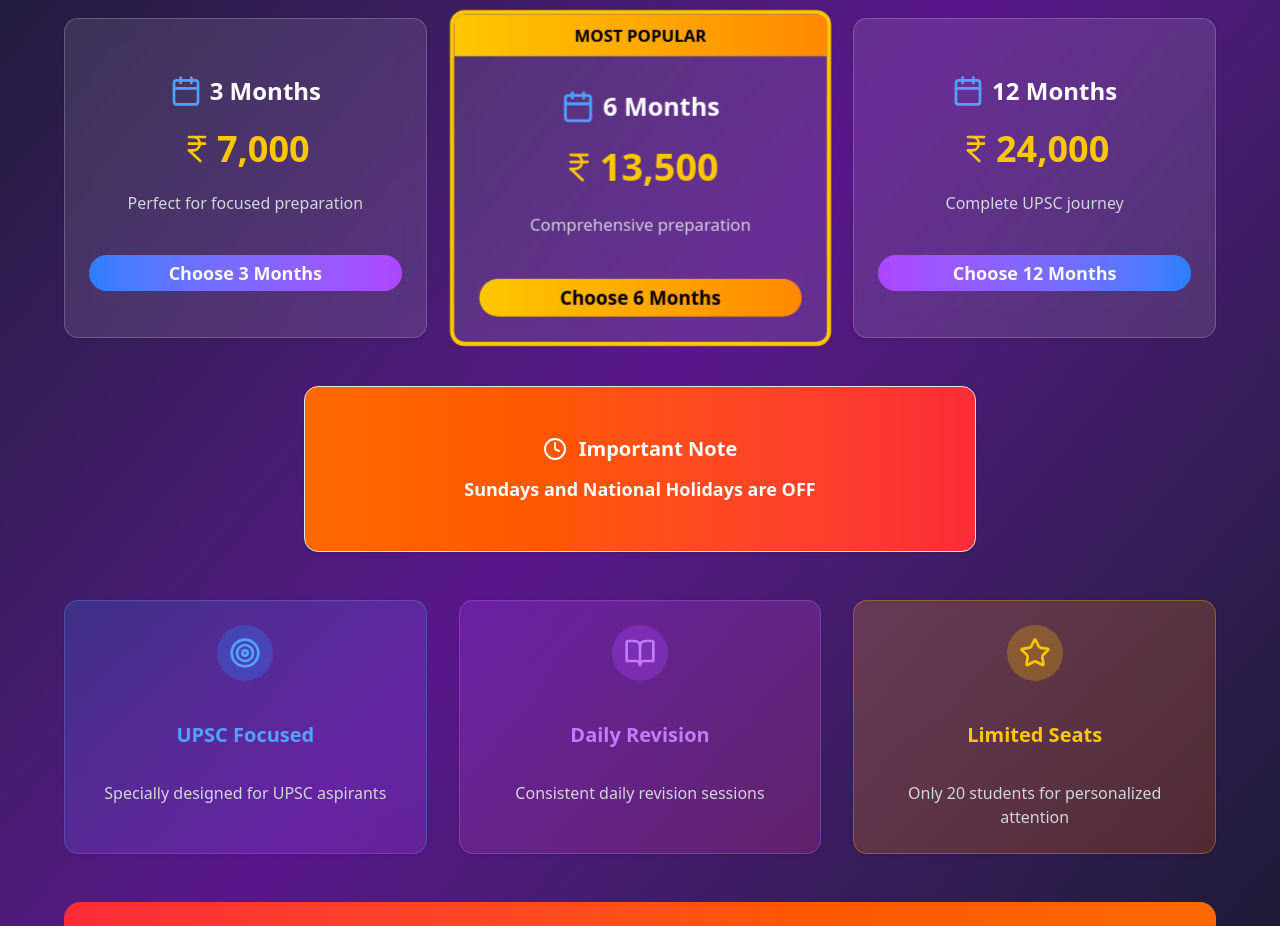
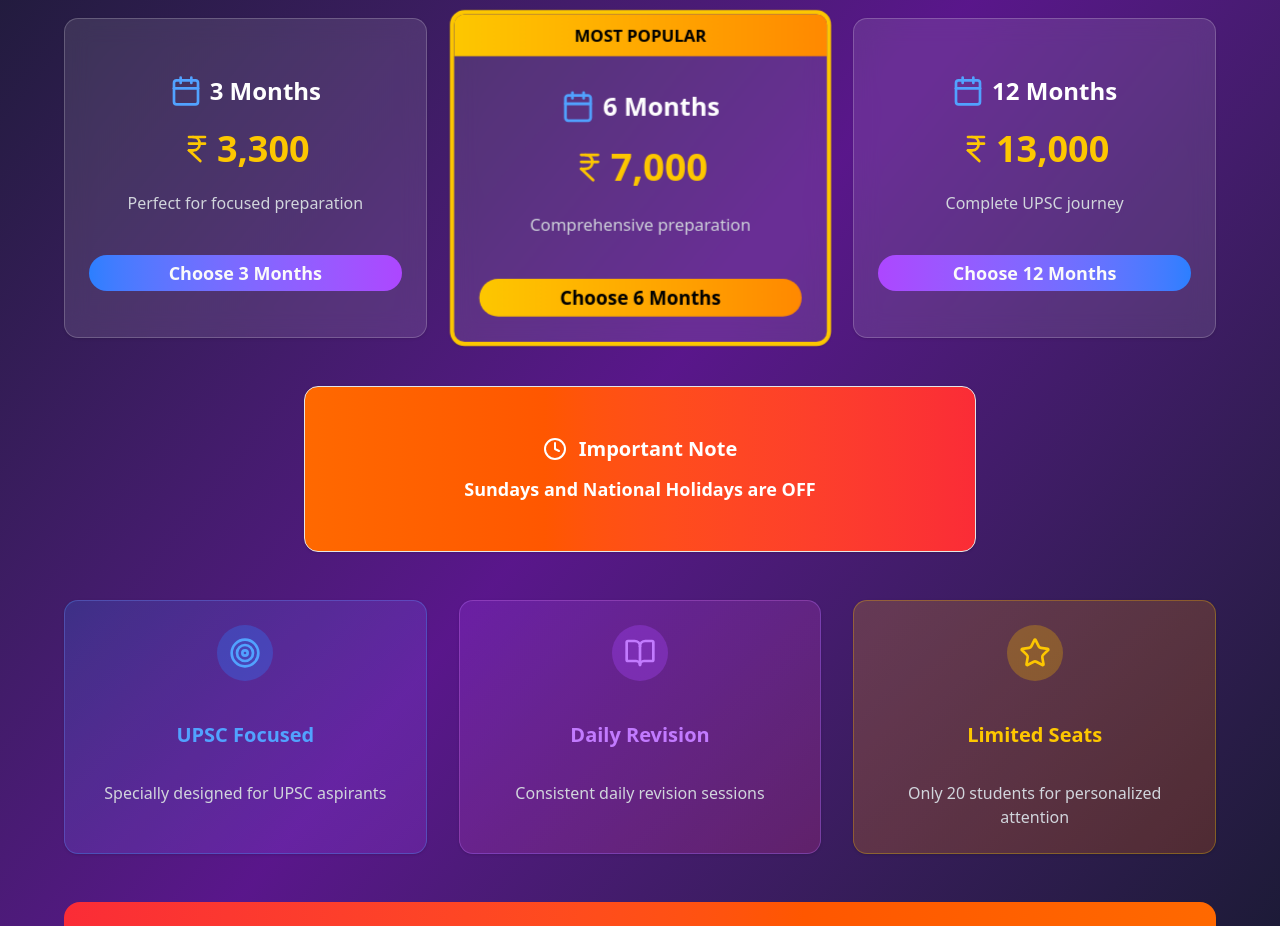
Before and after one commit to ayush-0012/Student-Sahayak, a React (Vite) app: page / in a window 1280 px wide. Shown: the part 10080-11006 px from the top of the page. Built offline with nearby package versions, Linux system fonts and the light colour scheme.

Commit message:
minor changes

```diff
--- a/src/components/sections/UpscRevision.tsx
+++ b/src/components/sections/UpscRevision.tsx
@@ -68,7 +68,7 @@ export default function UpscRevision() {
                 </div>
                 <div className="text-4xl font-bold text-yellow-400 flex items-center justify-center gap-1 mb-4">
                   <IndianRupee className="h-8 w-8" />
-                  7,000
+                  3,300
                 </div>
                 <p className="text-gray-300">Perfect for focused preparation</p>
               </CardHeader>
@@ -91,7 +91,7 @@ export default function UpscRevision() {
                 </div>
                 <div className="text-4xl font-bold text-yellow-400 flex items-center justify-center gap-1 mb-4">
                   <IndianRupee className="h-8 w-8" />
-                  13,500
+                  7,000
                 </div>
                 <p className="text-gray-300">Comprehensive preparation</p>
               </CardHeader>
@@ -113,7 +113,7 @@ export default function UpscRevision() {
                 </div>
                 <div className="text-4xl font-bold text-yellow-400 flex items-center justify-center gap-1 mb-4">
                   <IndianRupee className="h-8 w-8" />
-                  24,000
+                  13,000
                 </div>
                 <p className="text-gray-300">Complete UPSC journey</p>
               </CardHeader>
```
